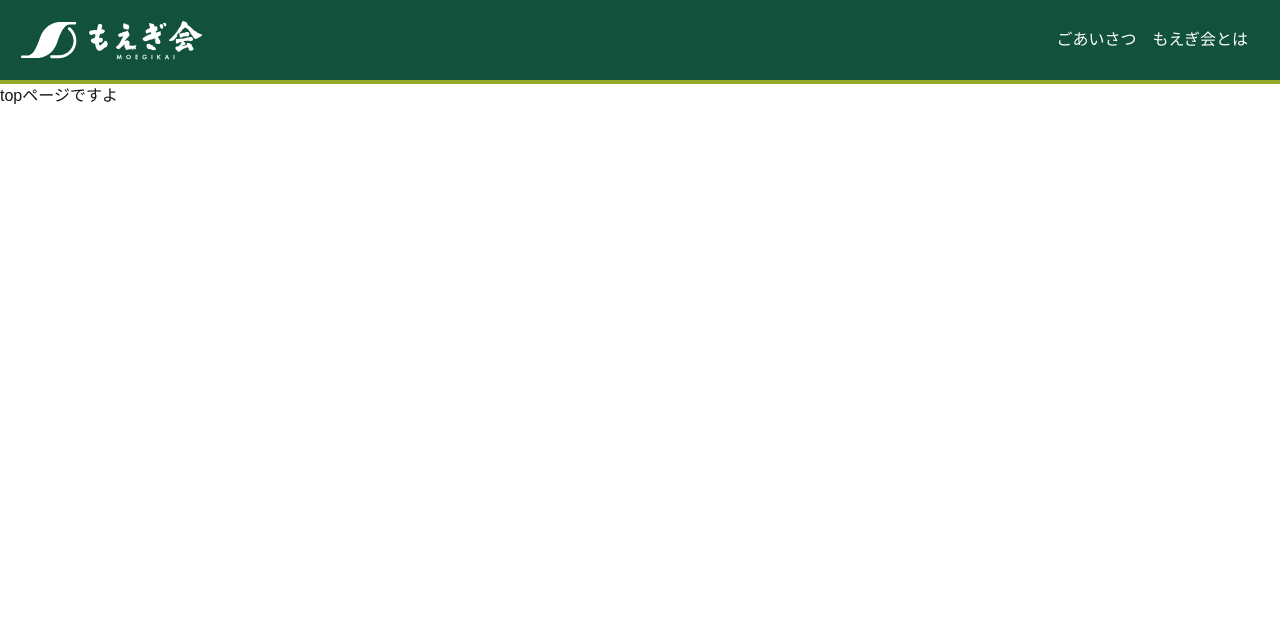
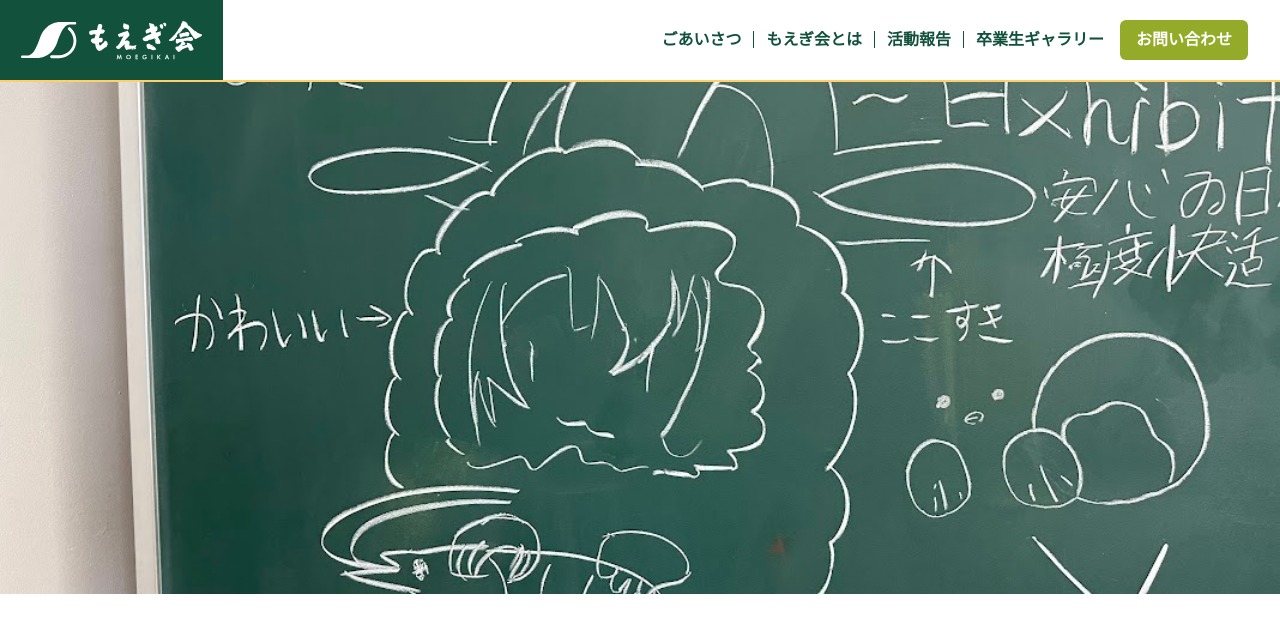
Before and after one commit to ntdmkmkmkmk3653/Moegi-WebSite, a Next.js app: page / in a window 1280 px wide. Shown: the top 632 px of the page. Built offline with nearby package versions, Linux system fonts and the light colour scheme.

Commit message:
トップページをいじりました ボタンコンポーネントつくりました

```diff
--- /dev/null
+++ b/app/components/button.tsx
@@ -0,0 +1,23 @@
+"use client";
+
+type Props = React.ButtonHTMLAttributes<HTMLButtonElement> & {
+  children: React.ReactNode;
+  variant: keyof typeof buttonStyle;
+};
+
+const buttonStyle = {
+  "moegi_1-fill": "bg-[#12523c] text-white",
+  "moegi_2-fill": "bg-[#94ab29] text-white",
+  "kuchinashi-fill": "bg-[#ffd068] text-black",
+} as const;
+
+export const Button = ({ children, variant, className, ...props }: Props) => {
+  return (
+    <button
+      className={`${buttonStyle[variant]} ${className}`}
+      {...props}
+    >
+      {children}
+    </button>
+  );
+};
--- a/app/header.tsx
+++ b/app/header.tsx
@@ -1,10 +1,11 @@
 import Image from "next/image";
 import Link from "next/link";
+import { Button } from "./components/button";
 
 export default function Header() {
     return (
-        <header className="flex items-center justify-between h-21 relative bg-[#12523c] border-b-4 border-[#94ab29]">
-            <div className="p-5 h-20" id="logo">
+        <header className="flex items-center justify-between h-20.5 relative border-b-2 border-[#ffd068] bg-white/80 dark:bg-black/80 backdrop-blur-md">
+            <div className="p-5 h-20 bg-[#12523c] " id="logo">
                 <Link href="/">
                 <Image
                     className="!object-contain !relative transition-opacity hover:opacity-60"
@@ -15,10 +16,17 @@ export default function Header() {
                 </Link>
             </div>
             <div className="p-5 !pr-8" id="nav">
-                <ul className="flex space-x-4 text-white [&>*]:transition-opacity [&>*]:hover:opacity-60">
+                <div className="flex [&>*]:space-x-3">
+                <ul className="mr-4 my-auto [&>*]:pl-3 [&>*]:[&:not(:first-child)]:border-l font-bold text-[#12523c] dark:text-white [&>*]:transition-opacity [&>*]:hover:opacity-60">
                     <Link href="/greet">ごあいさつ</Link>
                     <Link href="/about">もえぎ会とは</Link>
+                    <Link href="/report">活動報告</Link>
+                    <Link href="/gallery">卒業生ギャラリー</Link>
                 </ul>
+                    <Link href="/contact" className="transition-opacity hover:opacity-60">
+                        <Button variant="moegi_2-fill" className="px-4 py-2 rounded-md font-semibold">お問い合わせ</Button>
+                    </Link>
+                </div>
             </div>
         </header>
     );
--- a/app/layout.tsx
+++ b/app/layout.tsx
@@ -26,9 +26,9 @@ export default function RootLayout({
   return (
     <html lang="ja">
       <body
-        className={`${geistSans.variable} ${geistMono.variable} antialiased mt-21`}
+        className={`${geistSans.variable} ${geistMono.variable} antialiased mt-20.5 bg-white dark:bg-black text-black dark:text-white`}
       >
-        <header className="fixed top-0 left-0 w-full h-21 z-10">
+        <header className="fixed top-0 left-0 w-full h-20.5 z-10">
           <Header />
         </header>
         {children}
--- a/app/page.tsx
+++ b/app/page.tsx
@@ -8,7 +8,16 @@ export default function Home() {
   return (
     <div>
       <main>
-        <p>topページですよ</p>
+        <section className="KeyVisual">
+          <div className="relative w-full h-128">
+            <Image
+              src="/top.jpg"
+              alt="Key Visual"
+              fill
+              className="object-cover"
+            />
+          </div>
+        </section>
       </main>
     </div>
   );
```
Also changed, not shown: public/top.jpg (added).
